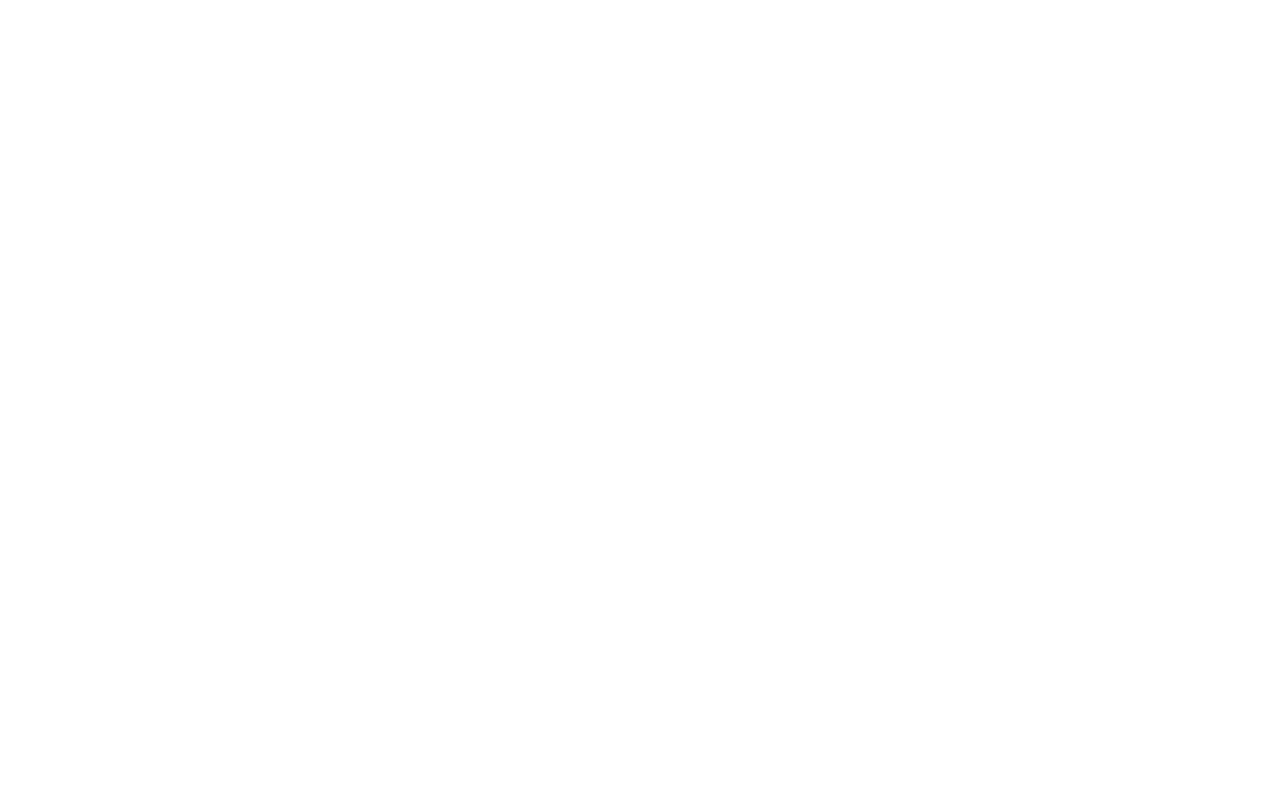
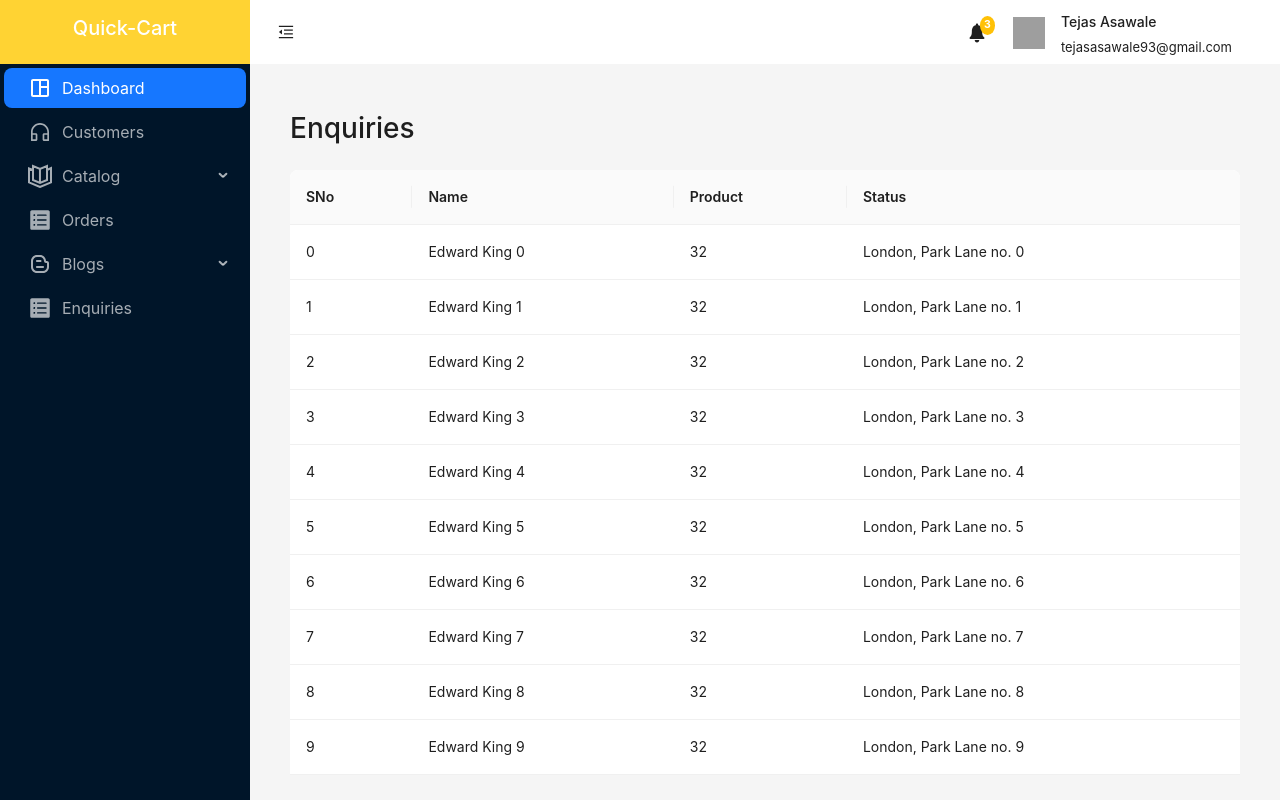
Before and after one commit to TejasAsawale/quick-cart, a React (Create React App) app in the folder admin-app/: page /admin/enquiries in a window 1280 px wide. Before the commit this address had no page. Built offline with nearby package versions, Linux system fonts and the light colour scheme; grey boxes are pictures that could not be loaded.

Commit message:
creating enquiries page

```diff
--- a/admin-app/src/App.js
+++ b/admin-app/src/App.js
@@ -5,6 +5,7 @@
 import Forgotpassword from './pages/Forgotpassword';
 import MainLayout from './components/MainLayout';
 import Dashboard from './pages/Dashboard';
+import Enquiries from './pages/Enquiries';
 
 function App() {
   return (
@@ -15,6 +16,7 @@
         <Route path='/forgot-password' element={<Forgotpassword />}/>
         <Route path='/admin' element={<MainLayout />}>
           <Route index element={<Dashboard />} />
+          <Route path='enquiries' element={<Enquiries />} />
         </Route>
       </Routes>
     </Router>
--- /dev/null
+++ b/admin-app/src/pages/Enquiries.js
@@ -0,0 +1,42 @@
+import React from "react";
+import { Table } from "antd";
+
+const columns = [
+  {
+    title: "SNo",
+    dataIndex: "key",
+  },
+  {
+    title: "Name",
+    dataIndex: "name",
+  },
+  {
+    title: "Product",
+    dataIndex: "product",
+  },
+  {
+    title: "Status",
+    dataIndex: "status",
+  },
+];
+const data1 = [];
+for (let i = 0; i < 46; i++) {
+  data1.push({
+    key: i,
+    name: `Edward King ${i}`,
+    product: 32,
+    status: `London, Park Lane no. ${i}`,
+  });
+}
+const Enquiries = () => {
+  return (
+    <div>
+      <h3 className="mb-4">Enquiries</h3>
+      <div>
+        <Table columns={columns} dataSource={data1} />
+      </div>
+    </div>
+  );
+};
+
+export default Enquiries;
```
